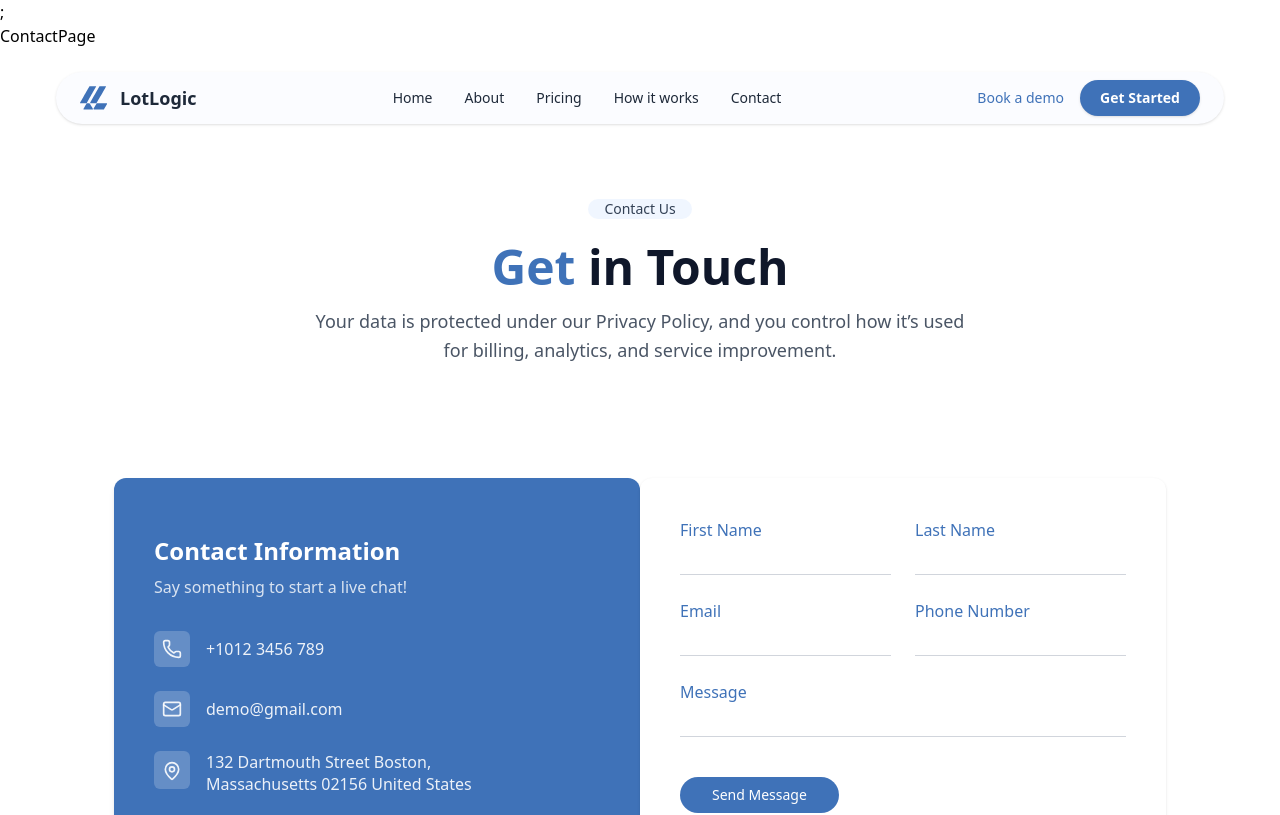
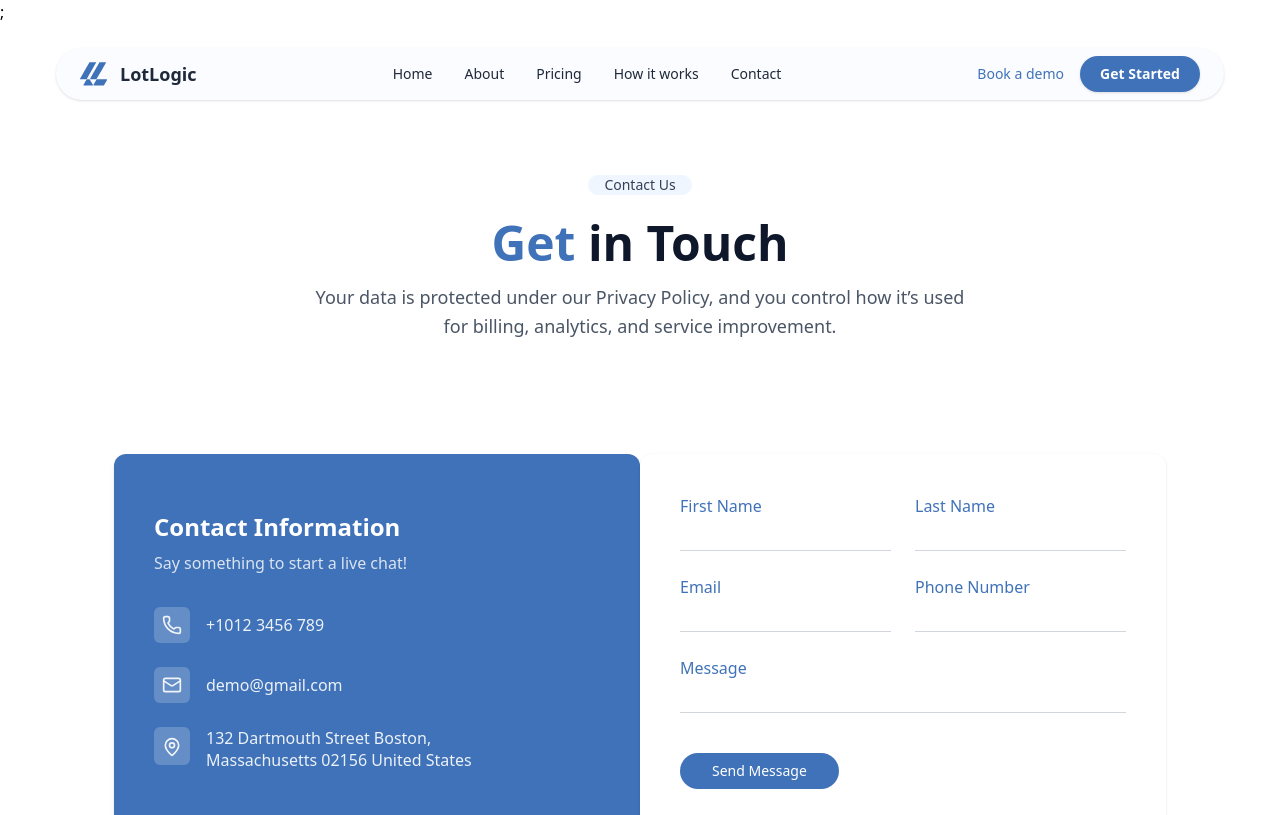
Before and after one commit to tayyabatabassumdev/LotLogic, a React (Vite) app: page /contact in a window 1280 px wide. Shown: the top 815 px of the page. Built offline with nearby package versions, Linux system fonts and the light colour scheme.

Commit message:
Remove heading

```diff
--- a/src/components/sections/pages/ContactPage.tsx
+++ b/src/components/sections/pages/ContactPage.tsx
@@ -9,7 +9,6 @@ const ContactPage : React.FC = () => {
     const [menuOpen, setMenuOpen] = useState(false);
   return (
     <>
-    <div>ContactPage</div>
     <Navbar  menuOpen={menuOpen} setMenuOpen={setMenuOpen} />
     {menuOpen && <MobileMenu />}
     <PageHeader badge="Contact Us" title="Get in Touch" subtitle="Your data is protected under our Privacy Policy, and you control how it’s used for billing, analytics, and service improvement."/>
```
